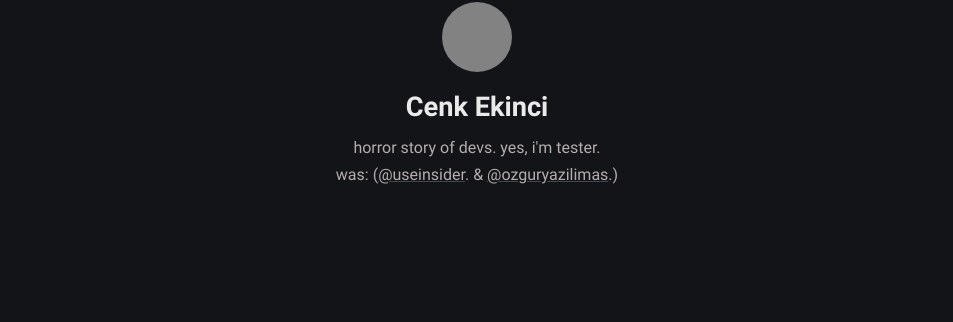
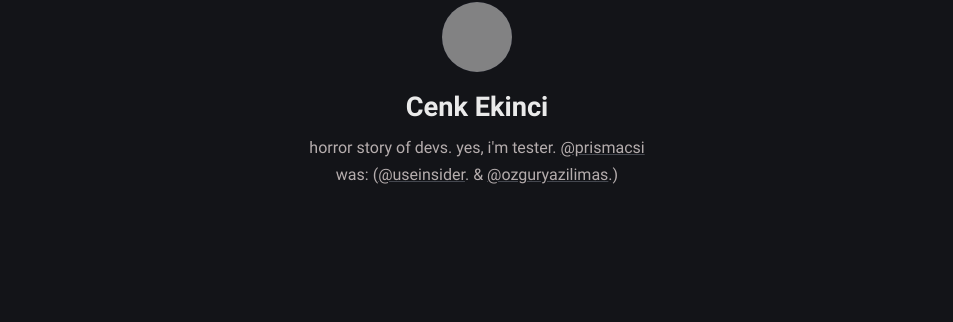
Before and after one commit to cenkekinci/cenkekinci.github.io, a Jekyll site: the page built from index.md, in a window 1280 px wide. Shown: the part 166-488 px from the top of the page, without its empty margins (163-1116 px from the left). Built offline with Jekyll 4.4.1, drawn with Linux system fonts in a browser that asks for light colours; grey boxes are pictures that could not be loaded.

Commit message:
description changes and add new job update

```diff
--- a/_config.yml
+++ b/_config.yml
@@ -1,7 +1,7 @@
 # Site settings
 title: Ekinci's Space # site title
 description: >- # site description
-  elbet 1 gün...
+  Yello! This is Cenk Ekinci's personal website.
 lang: en-US # default lang
 timezone: Europe/Istanbul # set your timezone
 image: assets/img/ogp.png # This image used for Open Graph more info https://ogp.me/
@@ -12,7 +12,7 @@ mode: dark # default theme "dark" | "light"
 author:
   name: Cenk Ekinci
   bio: >+
-    horror story of devs. yes, i'm tester. <br>
+    horror story of devs. yes, i'm tester. <a href="https://twitter.com/prismacsi" target="_blank" rel="noopener">@prismacsi</a> <br>
     was: (<a href="https://twitter.com/useinsider" target="_blank" rel="noopener">@useinsider</a>. & <a href="https://twitter.com/ozguryazilimas" target="_blank" rel="noopener">@ozguryazilimas</a>.)
     </br>
   username: username
```
Also changed, not shown: 2 other files.
